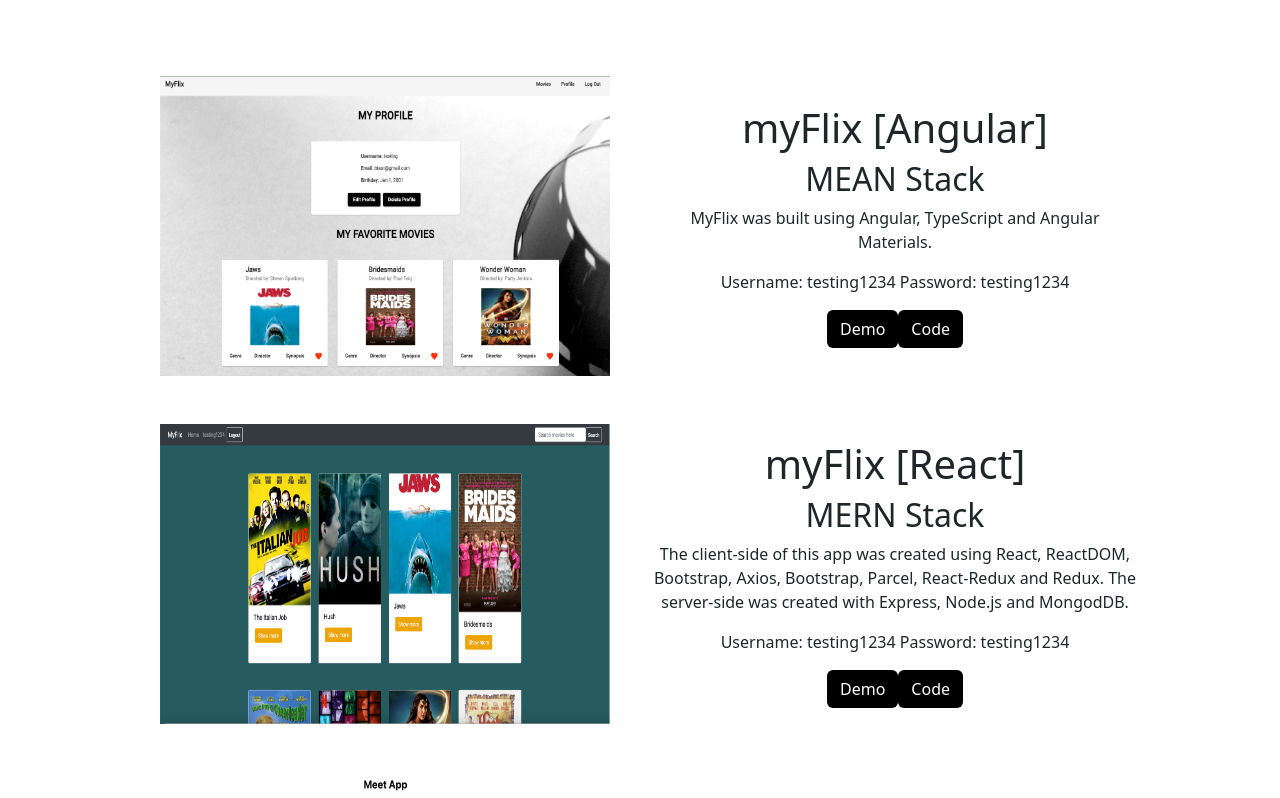
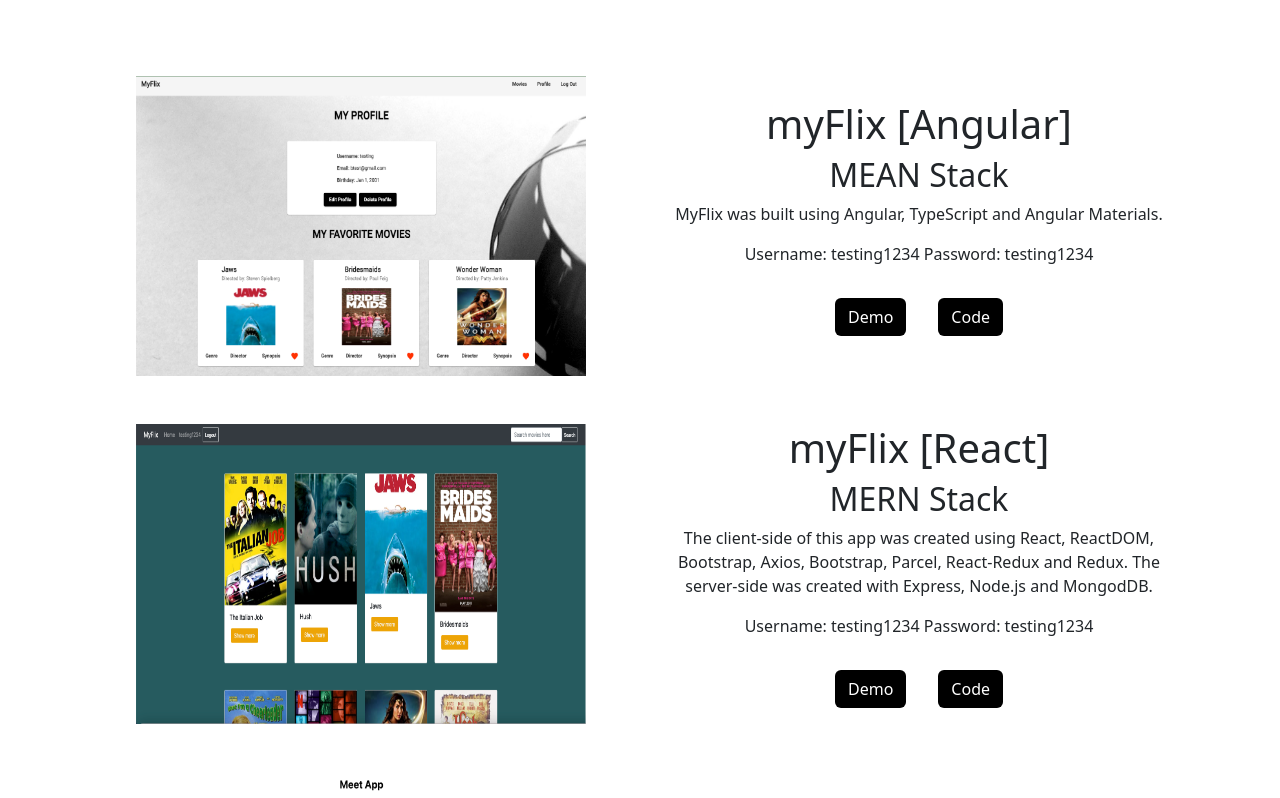
Before and after one commit to BethanyKeplinger/portfolio, a React (Create React App) app: page / in a window 1280 px wide. Shown: the part 1288-2086 px from the top of the page. Built offline with nearby package versions, Linux system fonts and the light colour scheme.

Commit message:
Update projects.css

```diff
--- a/src/css/projects.css
+++ b/src/css/projects.css
@@ -1,9 +1,10 @@
 .projects {
     margin: 5rem 0 11rem 0;
+    min-height: 400px;
 }
 
 .project-list {
-    margin: 3rem;
+    margin: 3rem 0 3rem 0;
 }
 
 a {
@@ -13,6 +14,7 @@
 .code-button {
     color: white;
     background-color: black;
+    margin: 1rem;
 }
 
 .project-contents {
```
